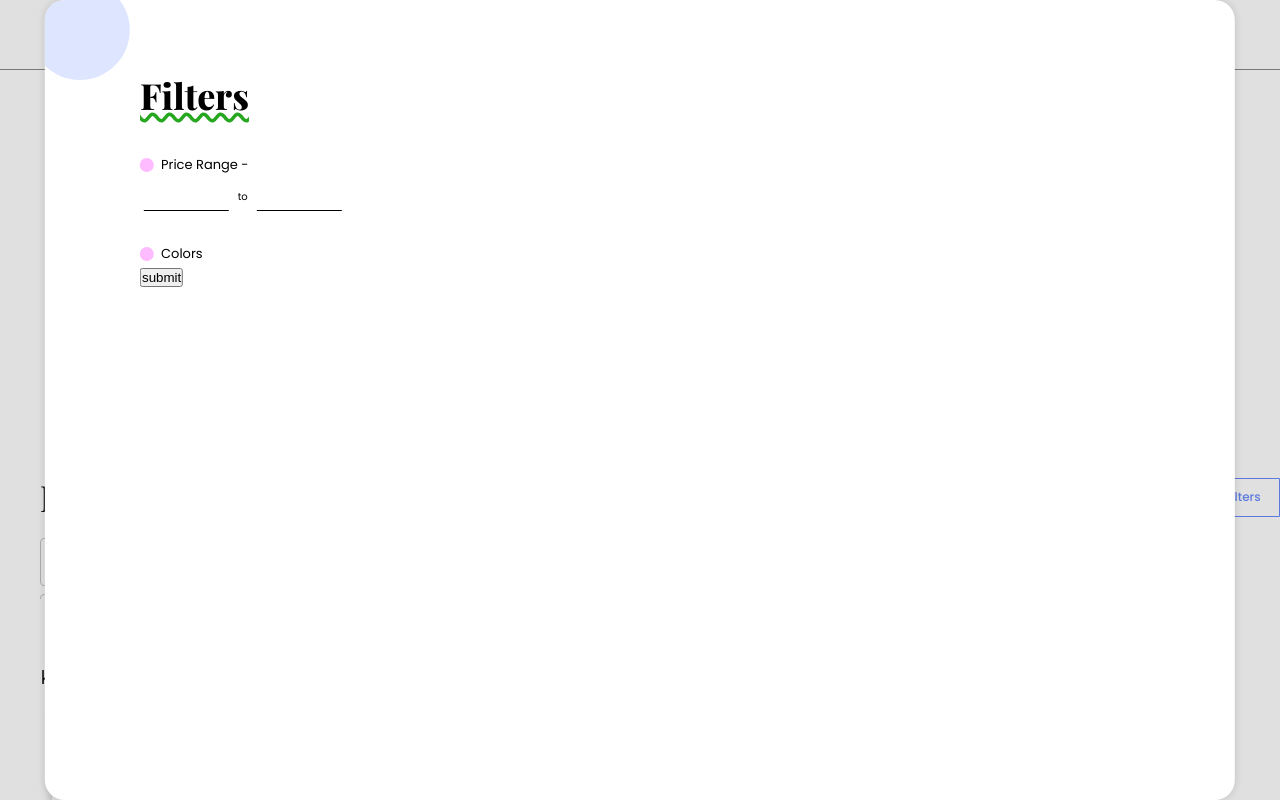
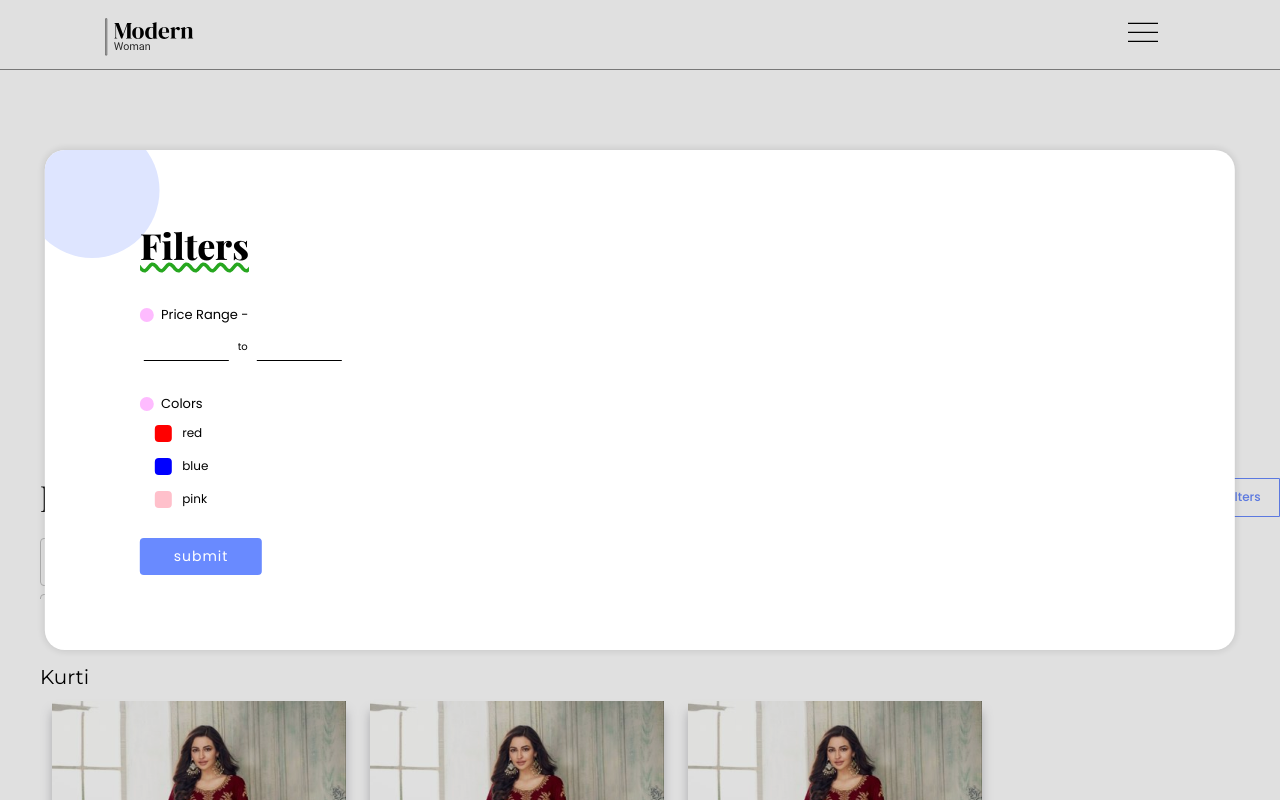
Before and after one commit to voltsyjr/e-com, a React (Create React App) app: page / in a window 1280 px wide. Shown: the top 800 px of the page. Built offline with nearby package versions, Linux system fonts and the light colour scheme; a web font is replaced by a local one.

Commit message:
finally working

```diff
--- a/src/global/mixins.scss
+++ b/src/global/mixins.scss
@@ -3,6 +3,10 @@
 @mixin row {
   display : flex;
   align-items : center;
+}
+
+@mixin plainRow {
+  display : flex;
 }
 
 @mixin cc {
--- a/src/solutions/FormManager.ts
+++ b/src/solutions/FormManager.ts
@@ -12,41 +12,70 @@ export default class FormManager<T, ET extends string> {
   // properties
   // applied states object
   private verificationStateObjectSetter: React.Dispatch<
-    React.SetStateAction<
-      types.AppliedStatesObject<types.inputValidation>
-    >
+    React.SetStateAction<types.AppliedStatesObject<types.inputValidation>>
   >;
   private objectRef: React.MutableRefObject<T>;
   private validatorObject: HashSet<types.validator>;
+  private guradRef: React.MutableRefObject<boolean>;
 
   constructor(
     verificationStateObjectSetter: React.Dispatch<
-      React.SetStateAction<
-        types.AppliedStatesObject<types.inputValidation>
-      >
+      React.SetStateAction<types.AppliedStatesObject<types.inputValidation>>
     >,
     objectRef: React.MutableRefObject<T>,
-    validatorObject: HashSet<types.validator>
+    validatorObject: HashSet<types.validator>,
+    guradRef: React.MutableRefObject<boolean>
   ) {
     this.objectRef = objectRef;
     this.verificationStateObjectSetter = verificationStateObjectSetter;
     this.validatorObject = validatorObject;
+    this.guradRef = guradRef;
   }
 
-  validate(key: string, options: ET[]): void {
-    // if (this.objectRef.current[key] === undefined) return;
+  validate(key: string, options: ET[]) {
+    let validationVerdict: types.inputValidation = {
+      hasError: false,
+      errMessage: [],
+    };
 
-    this.verificationStateObjectSetter((val) => {
-      const verificationStateObject_copy = {...val};
+    let hasError = false;
 
-      for(let option of options) {
-        let validator = this.validatorObject.get(option);
-        if(validator !== null) {
-          verificationStateObject_copy[key] = validator(this.objectRef.current[key]);
-          // console.log("values from validate ::: ",option, verificationStateObject_copy);
+    for (let option of options) {
+      let validator = this.validatorObject.get(option);
+      if (validator !== null) {
+        let validationResponse = validator(this.objectRef.current[key]);
+        if (validationResponse.hasError === true) {
+          validationVerdict = validationResponse;
+          hasError = true;
+          break;
         }
       }
-      return verificationStateObject_copy;
+    }
+
+    this.guradRef.current = !hasError;
+
+    this.verificationStateObjectSetter((prev) => ({
+      ...prev,
+      [key]: validationVerdict,
+    }));
+  }
+
+  isOk(): boolean {
+    return this.guradRef.current;
+  }
+
+  toNumber(key: string) {
+    this.verificationStateObjectSetter((prev) => {
+      // console.log(key, parseInt(this.objectRef.current[key]));
+      let copy = { ...prev };
+      if (parseInt(this.objectRef.current[key]) === NaN) {
+        copy[key].hasError = true;
+        copy[key].errMessage.push("input is not a valid number");
+        return copy;
+      } else {
+        this.objectRef.current[key] = parseInt(this.objectRef.current[key]);
+        return prev;
+      }
     });
   }
 }
--- a/src/solutions/Validators.ts
+++ b/src/solutions/Validators.ts
@@ -1,31 +1,44 @@
-import * as types from '../global/types';
-import { HashSet } from '../std_com/_imports';
+import * as types from "../global/types";
+import { HashSet } from "../std_com/_imports";
 
 //* the validators
-function isNumber(input : string) : types.inputValidation {
-  return {
-    hasError : false,
-    errMessage : ['okay']
+function isNumber(input: string): types.inputValidation {
+  let res: types.inputValidation = {
+    hasError: false,
+    errMessage: [],
+  };
+
+  let convertion = parseInt(input);
+  if (Number.isNaN(convertion)) {
+    res.hasError = true;
+    res.errMessage = ["input is not a number"];
   }
+
+  return res;
 }
 
-function isPresent(input : any | undefined) : types.inputValidation {
-  // console.log("values from isPresent ::: ", input);
-  let res : types.inputValidation = {
-    hasError : false,
-    errMessage : [""]
+function isPresent(input: any | undefined): types.inputValidation {
+  let res: types.inputValidation = {
+    hasError: false,
+    errMessage: [],
+  };
+  if (
+    input === undefined ||
+    input === null ||
+    input === -1 ||
+    input.length === 0
+  ) {
+    res.hasError = true;
+    res.errMessage = ["input is empty"];
   }
-  if(input === undefined) {
-    res.hasError = true;
-    res.errMessage = ["input is empty"]
-  }
+
   return res;
 }
 
 //* the hash map enum
 enum VALIDATOR_OPTIONS {
   isPresent = "isPresent",
-  isNumber = "isNumber"
+  isNumber = "isNumber",
 }
 
 //* the hash map object
@@ -36,7 +49,4 @@ validators.set(VALIDATOR_OPTIONS.isNumber, isNumber);
 validators.set(VALIDATOR_OPTIONS.isPresent, isPresent);
 
 //* exports
-export {
-  validators,
-  VALIDATOR_OPTIONS
-}
+export { validators, VALIDATOR_OPTIONS };
--- a/src/std_com/Popups/basePopup/BasePopup.module.scss
+++ b/src/std_com/Popups/basePopup/BasePopup.module.scss
@@ -18,6 +18,7 @@
   left: 50%;
   transform: translate(-50%, -50%);
   // z-index : 2;
+  max-height: 500px;
 }
 
 .overLay {
@@ -40,8 +41,10 @@
 
 .circleDecorator {
   position: absolute;
-  width: 100px;
-  height: 100px;
+  min-width: 100px;
+  min-height: 100px;
+  width: calc((70vmin * 100px)/414px);
+  height: calc((70vmin * 100px)/414px);
   left: 0;
   top: 0;
   transform: translate(-15%, -20%);
@@ -95,3 +98,46 @@
   //* doesn't works
   // position : fixed;
 }
+
+
+.submitButton {
+  height : 37.75px;
+  width : 122px;
+  outline: none;
+  border: transparent;
+  background-color: #698aff;
+  border-radius: 4px;
+  @include cc;
+  > p {
+    font-size: 14px;
+    color : white;
+    letter-spacing: 1px;
+  }
+}
+
+.colorSelectionContainer {
+  margin : 5px;
+  width : 127px;
+  height : 28px;
+  background-color: #fff;
+  @include cc;
+
+  .wrapper {
+    @include row;
+    .colorIndicator {
+      width: 17px;
+      height : 17px;
+      border-radius: 4px;
+      margin-right  : 10px;
+    }
+    .colorText {
+      font-size : 12px;
+    }
+  }
+}
+
+.filterWidgetContainer {
+  height : 65%;
+  overflow: scroll;
+  max-height: 300px;
+}
--- a/src/std_com/Popups/basePopup/BasePopup.tsx
+++ b/src/std_com/Popups/basePopup/BasePopup.tsx
@@ -3,35 +3,44 @@ import { useRef } from "react";
 import Input from "../../input/Input";
 import Spacer from "../../spacer/spacer";
 import styles from "./BasePopup.module.scss";
-
 import * as coms from "./BasePopup_private";
-
 import useAppliedStates from "../../Hooks/useAppliedStates";
-
 import {
   FormManager,
   types,
   validators,
   VALIDATOR_OPTIONS,
 } from "../../_imports";
+import GeneralList from "../../Lists/GeneralList";
+
+function getStringedObject(obj: object): { [key: string]: string } {
+  const ans: { [key: string]: string } = {};
+  for (let i of Object.keys(obj)) {
+    ans[i] = "";
+  }
+  return ans;
+}
 
 function BasePopup() {
-  console.log('rendering');
   useEffect(() => {
     const body = document.body as HTMLElement;
     body.classList.add(styles.stopScrolling);
     return () => body.classList.remove(styles.stopScrolling);
   });
 
+  const isFormOk = useRef<boolean>(true);
+
   const [pr_as_obj, pr_as_setter] = useAppliedStates<
     coms.PriceRange,
     types.inputValidation
   >(new coms.PriceRange(-1, -1), {
     hasError: false,
-    errMessage: [""],
+    errMessage: [],
   });
 
-  const priceRangeRef = useRef<coms.PriceRange>(new coms.PriceRange());
+  const priceRangeRef = useRef<{ [key: string]: string }>(
+    getStringedObject(new coms.PriceRange(-1, -1))
+  );
 
   const updateRef = (key: string) => {
     return (e: React.ChangeEvent<HTMLInputElement>) => {
@@ -40,11 +49,14 @@ function BasePopup() {
     };
   };
 
-  const manager = new FormManager<coms.PriceRange, VALIDATOR_OPTIONS>(
+  const manager = new FormManager<{ [key: string]: string }, VALIDATOR_OPTIONS>(
     pr_as_setter,
     priceRangeRef,
-    validators
+    validators,
+    isFormOk
   );
+
+  const [currentColor, setCurrentColor] = useState(-1);
 
   return (
     <>
@@ -65,6 +77,7 @@ function BasePopup() {
           </h2>
           <div className={styles.spacer}></div>
 
+          <div className={styles.filterWidgetContainer}>
             <coms.FilterLabels heading="Price Range - " />
             <Spacer offset={14} />
             <div className="plainRow">
@@ -124,14 +137,54 @@ function BasePopup() {
             </div>
             <Spacer offset={30} />
             <coms.FilterLabels heading="Colors" />
-          <button
+            <GeneralList<string>
+              batch={["red", "blue", "pink"]}
+              renderMethod={function (
+                val: string,
+                index: number,
+                array: string[]
+              ): React.ReactNode {
+                return (
+                  <coms.ColorSelection
+                    activeStyle={{ backgroundColor: "#f2f2f2" }}
+                    colorName={val}
+                    key={index}
+                    id={index}
+                    currentSelection={currentColor}
+                    setSelection={setCurrentColor}
+                  />
+                );
+              }}
+              listContainerStyle={undefined}
+            />
+          </div>
+
+          <div
+            className={styles.submitButton}
             onClick={() => {
-              manager.validate('rangeEnd', [VALIDATOR_OPTIONS.isPresent]);
-              manager.validate('rangeStart', [VALIDATOR_OPTIONS.isPresent]);
+              manager.validate("rangeStart", [
+                VALIDATOR_OPTIONS.isPresent,
+                VALIDATOR_OPTIONS.isNumber,
+              ]);
+              manager.validate("rangeEnd", [
+                VALIDATOR_OPTIONS.isPresent,
+                VALIDATOR_OPTIONS.isNumber,
+              ]);
+
+              if (isFormOk.current) {
+                const finalObj = new coms.PriceRange();
+                finalObj.rangeEnd = parseInt(priceRangeRef.current["rangeEnd"]);
+                finalObj.rangeStart = parseInt(
+                  priceRangeRef.current["rangeStart"]
+                );
+                if (finalObj.rangeEnd <= finalObj.rangeStart)
+                  alert("enter a valid range");
+                console.log(finalObj);
+              }
             }}
           >
-            submit
-          </button>
+            <p className="regular">submit</p>
+          </div>
         </div>
       </div>
     </>
--- a/src/std_com/Popups/basePopup/BasePopup_private.tsx
+++ b/src/std_com/Popups/basePopup/BasePopup_private.tsx
@@ -6,7 +6,6 @@ import React, {
 } from "react";
 import styles from "./BasePopup.module.scss";
 
-import Input from '../../input/Input';
 
 //* types, interfaces and classes */
 type BasePopupParams = {
@@ -69,34 +68,31 @@ export function FilterWidget(
   );
 }
 
-// export function PriceRangeInput(props: {
-//   rangeStartCallback: inputCallback;
-//   rangeEndCallback: inputCallback;
-
-// }) {
-//   return (
-//     <div className="row">
-//       <Input
-//         // className={styles.inputStyles}
-//         // type={"number"}
-//         // onChange={props.rangeStartCallback}
-//         inputParams={{
-//           className : styles.inputStyles,
-//           type : "number",
-//           onChange : props.rangeStartCallback
-//         }}
-
-//       />
-//       <p className={styles.inputSeparatorText}>to</p>
-//       <Input
-//         inputParams={{
-//           className : styles.inputStyles,
-//           type : "number",
-//           onChange : props.rangeEndCallback
-//         }}
-//       />
-//     </div>
-//   );
-// }
-
-export {};
+export function ColorSelection({
+  colorName,
+  activeStyle,
+  currentSelection,
+  setSelection,
+  id
+} :{
+  colorName : string,
+  activeStyle : React.CSSProperties,
+  setSelection : React.Dispatch<React.SetStateAction<number>>,
+  currentSelection : number,
+  id : number
+}) {
+  return <div className={styles.colorSelectionContainer} style={(currentSelection === id) ? activeStyle : {}}
+    onClick={(e) => {
+      if(currentSelection === id) {
+        setSelection(-1);
+      } else {
+        setSelection(id);
+      }
+    }}
+  >
+    <div className={styles.wrapper}>
+      <div className={styles.colorIndicator} style={{backgroundColor : colorName}}></div>
+      <p className={styles.colorText}>{colorName}</p>
+    </div>
+  </div>
+}
```
Also changed, not shown: src/std_com/Lists/GeneralList.tsx (+7 -4 lines). Lines whose indentation alone changed are shown as unchanged.
